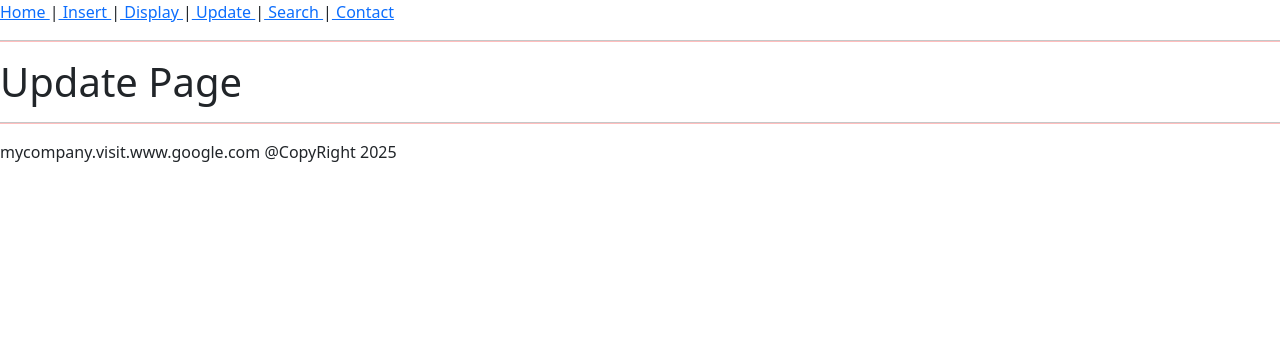
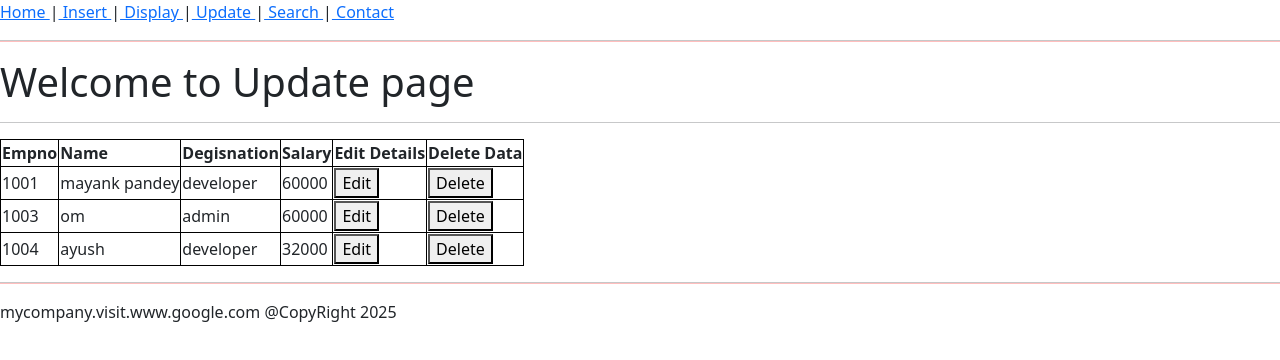
Before and after one commit to MayankPandey2611/React.js, a React (Vite) app: page /update in a window 1280 px wide. Shown: the top 360 px of the page. Built offline with nearby package versions, Linux system fonts and the light colour scheme; data requests are answered from the project's data file.

Commit message:
crud operations in react

```diff
--- a/db.json
+++ b/db.json
@@ -1,46 +1,25 @@
 {
   "students": [
     {
-      "id": "1",
-      "rollno": 96,
-      "name": "mayank",
-      "city": "bhopal",
-      "fees": 50000
+      "id": "5a23",
+      "Empno": "1001",
+      "name": "mayank pandey",
+      "Degisnation": "developer",
+      "Salary": "60000"
     },
     {
-      "id": "e2af",
-      "rollno": "121",
-      "name": "mayank pandey",
-      "city": "bhopal",
-      "fees": "50000"
+      "id": "34df",
+      "Empno": "1003",
+      "name": "om",
+      "Degisnation": "admin",
+      "Salary": "60000"
     },
     {
-      "id": "f633",
-      "rollno": "96",
-      "name": "mayank",
-      "city": "rewa",
-      "fees": "700000"
-    },
-    {
-      "id": "2b3e",
-      "name": "mayank pandey",
-      "Empno": "121",
-      "Degisnation": "engineer",
-      "City": "bhopal"
-    },
-    {
-      "id": "77f6",
-      "name": "om",
-      "Empno": "74",
+      "id": "b8f2",
+      "Empno": "1004",
+      "name": "ayush",
       "Degisnation": "developer",
-      "Salary": "500000"
-    },
-    {
-      "id": "6603",
-      "name": "om",
-      "Empno": "74",
-      "Degisnation": "developer",
-      "Salary": "500000"
+      "Salary": "32000"
     }
   ]
 }
--- a/src/App.jsx
+++ b/src/App.jsx
@@ -9,7 +9,7 @@ import Layout from "./Layout";
 import Update from "./Pages/Update";
 import Search from "./Pages/Search";
 import Contact from "./Pages/Contact"
-
+import Edit from "./Pages/Edit";
 // import Student from "./Empdata"
 
 //  const ans= Student.map((key)=>{
@@ -64,6 +64,7 @@ const App = ()=>{
   return(
     <>
 
+
 <BrowserRouter>
 <Routes>
   <Route path="/" element={<Layout/>}>
@@ -74,6 +75,7 @@ const App = ()=>{
   <Route path="update" element={<Update/>}/>
   <Route path="search" element={<Search/>}/>
   <Route path="contact" element={<Contact/>}/>
+  <Route path="edit/:id" element={<Edit/>}/>
 
   </Route>
 </Routes>
@@ -83,13 +85,6 @@ const App = ()=>{
     </>
   )
 }
-
-
-
-
-
-
-
 
 
 
--- /dev/null
+++ b/src/Pages/Edit.jsx
@@ -0,0 +1,37 @@
+import { useEffect, useState } from "react";
+import { useParams } from "react-router-dom";
+import axios from "axios";
+const Edit =()=>{
+    const {id} = useParams();
+    const [mydata , setmydata]= useState({});
+
+    const loaddata = async()=>{
+        let api = `http://localhost:3000/students/${id}`
+        const response  = await axios.get(api);
+        setmydata(response.data);
+    }
+
+    useEffect(()=>{
+        loaddata();
+    },[])
+    return(
+        <>
+<h1>Edit the Data Details</h1>
+
+Enter Empno : <input type="text"  value={mydata.Empno} />
+<br />
+
+Enter Name : <input type="text"  value={mydata.name} />
+<br />
+
+Enter Degisnation : <input type="text"  value={mydata.Degisnation} />
+<br />
+
+Enter Salary : <input type="text"  value={mydata.Salary} />
+<br />
+
+        </>
+    )
+}
+
+export default Edit;
--- a/src/Pages/Search.jsx
+++ b/src/Pages/Search.jsx
@@ -1,8 +1,50 @@
+
+import { useState } from "react";
+import axios from "axios";
+
 
 const Search = ()=>{
+    const [eno,seteno] = useState("");
+
+    const [mydata , setdata] = useState([])
+
+    const handlesubmit =async()=>{
+
+        let api = `http://localhost:3000/students/?Empno=${eno}`
+        const response = await axios.get(api)
+        console.log(response.data);
+        setdata(response.data);
+
+    }
+
+    const ans = mydata.map((key)=>{
+return(
+    <>
+        <tr style={{borderCollapse:"collapse" ,border:"1px solid black"}}>
+            <td style={{borderCollapse:"collapse" ,border:"1px solid black"}}>{key.Empno}</td>
+            <td style={{borderCollapse:"collapse" ,border:"1px solid black"}}>{key.name}</td>
+            <td style={{borderCollapse:"collapse" ,border:"1px solid black"}}>{key.Degisnation}</td>
+            <td style={{borderCollapse:"collapse" ,border:"1px solid black"}}>{key.Salary}</td>
+        </tr>
+    </>
+)
+    })
     return(
         <>
-<h1>Search page</h1>
+<h1>Search Data </h1>
+Enter Empno : <input type="text" value={eno} onChange={(e)=>{seteno(e.target.value)}}/>
+<button onClick={handlesubmit}>Search</button>
+<hr/>
+<table style={{borderCollapse:"collapse" ,border:"1px solid black"}}>
+<tr style={{borderCollapse:"collapse" ,border:"1px solid black"}}>
+    <th style={{borderCollapse:"collapse" ,border:"1px solid black"}}>Empno</th>
+    <th style={{borderCollapse:"collapse" ,border:"1px solid black"}}>Name</th>
+    <th style={{borderCollapse:"collapse" ,border:"1px solid black"}}>Degisnation</th>
+    <th style={{borderCollapse:"collapse" ,border:"1px solid black"}}>Salary</th>
+</tr>
+{ans}
+</table>
+
         </>
     )
 }
--- a/src/Pages/Update.jsx
+++ b/src/Pages/Update.jsx
@@ -1,8 +1,72 @@
+import axios from "axios";
+import { useEffect, useState } from "react";
+import { useNavigate } from "react-router-dom";
 
-const Update =  ()=>{
+const Update = ()=>{
+ const [mydata , setdata] = useState([]);
+
+ const navigate = useNavigate();
+
+ const loaddata =async()=>{
+    let api = "http://localhost:3000/students"
+    const response = await axios.get(api);
+    console.log(response.data);
+
+    setdata(response.data);
+ }
+
+ useEffect(()=>{
+    loaddata();
+ },[])
+
+
+ const Edit = async(id)=>{
+   navigate(`/edit/${id}`)
+ }
+ const Delete = async(id)=>{
+    let api = `http://localhost:3000/students/${id}`
+    const response  = await axios.delete(api)
+    alert('data successfully deleted')
+    loaddata();
+ }
+
+const ans = mydata.map((key) => {
+  return (
+    <tr style={{borderCollapse:"collapse" ,border:"1px solid black"}} >
+      <td style={{borderCollapse:"collapse" ,border:"1px solid black"}}>{key.Empno}</td>
+      <td style={{borderCollapse:"collapse" ,border:"1px solid black"}}> {key.name}</td>
+      <td style={{borderCollapse:"collapse" ,border:"1px solid black"}}>{key.Degisnation}</td>
+      <td style={{borderCollapse:"collapse" ,border:"1px solid black"}}>{key.Salary}</td>
+      <td style={{borderCollapse:"collapse" ,border:"1px solid black"}}>
+        <button onClick={()=>{Edit(key.id)}}>Edit</button>
+      </td>
+      <td style={{borderCollapse:"collapse" ,border:"1px solid black"}}>
+        <button onClick={()=>{Delete(key.id)}}>Delete</button>
+      </td>
+    </tr>
+  );
+});
+
+
+
+
     return(
+
         <>
-<h1>Update Page</h1>
+
+<h1>Welcome to Update page</h1>
+<hr/>
+<table style={{borderCollapse:"collapse" ,border:"1px solid black"}}>
+    <tr style={{borderCollapse:"collapse" ,border:"1px solid black"}}>
+        <th style={{borderCollapse:"collapse" ,border:"1px solid black"}}>Empno</th>
+        <th style={{borderCollapse:"collapse" ,border:"1px solid black"}}>Name</th>
+        <th style={{borderCollapse:"collapse" ,border:"1px solid black"}}>Degisnation</th>
+        <th style={{borderCollapse:"collapse" ,border:"1px solid black"}}>Salary</th>
+        <th style={{borderCollapse:"collapse" ,border:"1px solid black"}}>Edit Details</th>
+        <th style={{borderCollapse:"collapse" ,border:"1px solid black"}}>Delete Data</th>
+    </tr>
+    {ans}
+</table>
         </>
     )
 }
--- a/src/Pages/display.jsx
+++ b/src/Pages/display.jsx
@@ -1,9 +1,50 @@
+import axios from "axios";
+import { useEffect, useState } from "react";
 
 const Display = ()=>{
+ const [mydata , setdata] = useState([]);
+
+ const loaddata =async()=>{
+    let api = "http://localhost:3000/students"
+    const response = await axios.get(api);
+    console.log(response.data);
+
+    setdata(response.data);
+ }
+
+ useEffect(()=>{
+    loaddata();
+ },[])
+
+const ans = mydata.map((key) => {
+  return (
+    <tr style={{borderCollapse:"collapse" ,border:"1px solid black"}} >
+      <td style={{borderCollapse:"collapse" ,border:"1px solid black"}}>{key.Empno}</td>
+      <td style={{borderCollapse:"collapse" ,border:"1px solid black"}}>{key.name}</td>
+      <td style={{borderCollapse:"collapse" ,border:"1px solid black"}}>{key.Degisnation}</td>
+      <td style={{borderCollapse:"collapse" ,border:"1px solid black"}}>{key.Salary}</td>
+    </tr>
+  );
+});
+
+
+
 
     return(
+
         <>
+
 <h1>Welcome to display page</h1>
+<hr/>
+<table style={{borderCollapse:"collapse" ,border:"1px solid black"}}>
+    <tr style={{borderCollapse:"collapse" ,border:"1px solid black"}}>
+        <th style={{borderCollapse:"collapse" ,border:"1px solid black"}}>Empno</th>
+        <th style={{borderCollapse:"collapse" ,border:"1px solid black"}}>name</th>
+        <th style={{borderCollapse:"collapse" ,border:"1px solid black"}}>Degisnation</th>
+        <th style={{borderCollapse:"collapse" ,border:"1px solid black"}}>salary</th>
+    </tr>
+    {ans}
+</table>
         </>
     )
 }
--- a/src/Pages/insert.jsx
+++ b/src/Pages/insert.jsx
@@ -26,10 +26,11 @@ const handlesubmit =async ()=>{
 
 <h1>Insert Employee Data</h1>
 <br/>
-Enter Name: <input type="text" name="name" onChange={handle}/>
+
+Enter Empno: <input type="text" name="Empno" onChange={handle}/>
 <br/>
 <br/>
-Enter Empno: <input type="text" name="Empno" onChange={handle}/>
+Enter Name: <input type="text" name="name" onChange={handle}/>
 <br/>
 <br/>
 Enter Degisnation: <input type="text" name="Degisnation" onChange={handle}/>
```
